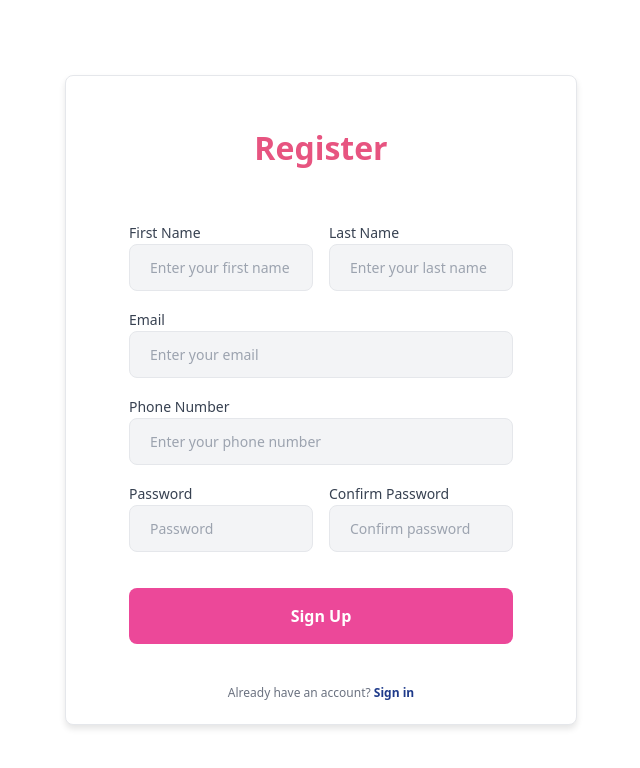
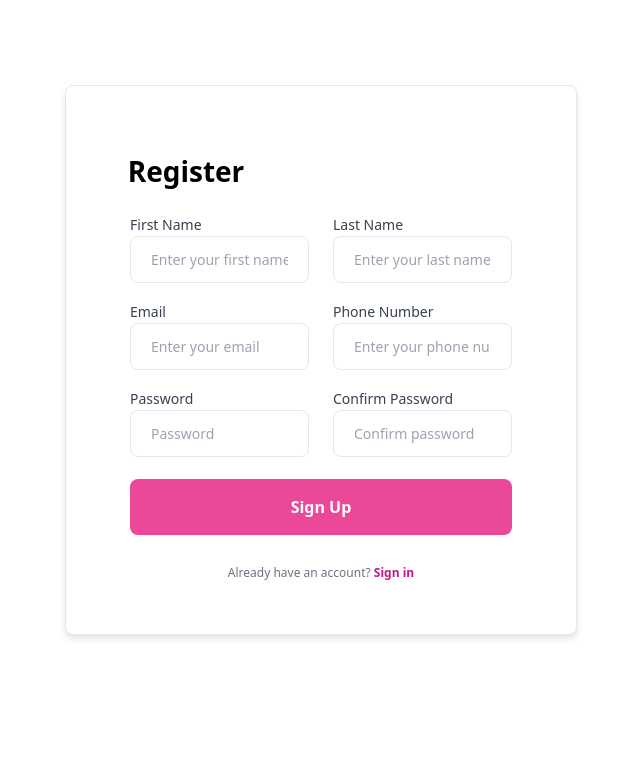
Before and after one commit to SajaniJayasinghe/Recipe_App, a React (Vite) app in the folder Client/: page /register in a window 1280 px wide. Shown: the top 768 px of the page, without its empty margins (319-959 px from the left). Built offline with nearby package versions, Linux system fonts and the light colour scheme.

Commit message:
login and register page interface finalize

```diff
--- a/Client/src/components/User/Login.jsx
+++ b/Client/src/components/User/Login.jsx
@@ -41,31 +41,33 @@ function Login() {
           layout="vertical"
         >
           <Form.Item
+            style={{ marginTop: "20px" }}
             label="Email address"
             name="email"
             rules={[{ required: true, message: "Please enter your email!" }]}
           >
             <Input
-              prefix={<MailOutlined />}
-              placeholder="john@gmail.com"
+              placeholder="Enter your Email address"
               className="login-input"
             />
           </Form.Item>
 
           <Form.Item
+            style={{ marginTop: "-10px" }}
             label="Password"
             name="password"
-            rules={[{ required: true, message: "Please enter your password!" }]}
+            rules={[
+              { required: true, message: "Please enter correct password!" },
+            ]}
           >
             <Input.Password
-              prefix={<LockOutlined />}
-              placeholder="********"
+              placeholder="Enter your Password"
               className="login-input"
             />
           </Form.Item>
 
           <Form.Item>
-            <Button type="primary" htmlType="submit" className="login-button">
+            <Button type="0000" className="login-button">
               SIGN IN
             </Button>
           </Form.Item>
--- a/Client/src/components/User/Register.jsx
+++ b/Client/src/components/User/Register.jsx
@@ -1,6 +1,6 @@
 import React from "react";
 import { Link } from "react-router-dom";
-import "../../index.css"; // Import the new CSS file
+import "../../index.css";
 
 const Register = () => {
   return (
@@ -9,8 +9,9 @@ const Register = () => {
         <div className="w-full p-6 sm:p-12">
           <div className="flex flex-col items-center">
             <h1 className="register-title">Register</h1>
-            <div className="w-full flex-1 mt-8">
-              <div className="mx-auto max-w-sm flex flex-col gap-4">
+            <div className="w-full flex-1 mt-4">
+              <div className="mx-auto max-w-lg flex flex-col gap-4">
+                {/* First Name and Last Name */}
                 <div className="flex gap-4">
                   <div className="flex-1">
                     <label
@@ -38,7 +39,10 @@ const Register = () => {
                     />
                   </div>
                 </div>
-                <div>
+
+                {/* Email and Phone Number */}
+                <div className="flex gap-4">
+                  <div className="flex-1">
                     <label htmlFor="email" className="text-gray-700 text-sm">
                       Email
                     </label>
@@ -49,7 +53,7 @@ const Register = () => {
                       id="email"
                     />
                   </div>
-                <div>
+                  <div className="flex-1">
                     <label htmlFor="phone" className="text-gray-700 text-sm">
                       Phone Number
                     </label>
@@ -60,8 +64,11 @@ const Register = () => {
                       id="phone"
                     />
                   </div>
-                <div className="grid grid-cols-1 gap-4 md:grid-cols-2">
-                  <div>
+                </div>
+
+                {/* Password and Confirm Password */}
+                <div className="flex gap-4">
+                  <div className="flex-1">
                     <label htmlFor="password" className="text-gray-700 text-sm">
                       Password
                     </label>
@@ -72,7 +79,7 @@ const Register = () => {
                       id="password"
                     />
                   </div>
-                  <div>
+                  <div className="flex-1">
                     <label
                       htmlFor="confirmPassword"
                       className="text-gray-700 text-sm"
@@ -87,6 +94,7 @@ const Register = () => {
                     />
                   </div>
                 </div>
+
                 <button className="register-button">
                   <span>Sign Up</span>
                 </button>
--- a/Client/src/index.css
+++ b/Client/src/index.css
@@ -3,7 +3,6 @@
 @tailwind utilities;
 
 /*Login*/
-/* Container styling */
 .login-container {
   display: flex;
   align-items: center;
@@ -12,7 +11,6 @@
   background-color: #f3f4f6;
 }
 
-/* Box styling */
 .login-box {
   width: 100%;
   max-width: 24rem;
@@ -23,33 +21,30 @@
   box-shadow: 0 4px 6px rgba(0, 0, 0, 0.1);
 }
 
-/* Title styling */
 .login-title {
-  text-align: center;
   font-size: 1rem;
-  font-weight: 300;
+  font-weight: 600;
   color: #ec4899;
   margin-bottom: 5rem;
   margin-top: 50px;
   text-align: left;
+  margin-left: 5px;
 }
 
-/* Input field styling */
 .login-input {
   border-radius: 0.375rem;
 }
 
-/* Error message styling */
 .login-error-message {
   color: #f67280;
   font-size: 0.875rem;
   margin-top: 0.25rem;
 }
 
-/* Button styling */
 .login-button {
   width: 100%;
   padding: 0.5rem;
+  margin-top: 5px;
   background-color: #e75480;
   color: white;
   border: none;
@@ -59,10 +54,9 @@
 }
 
 .login-button:hover {
-  background-color: #db2777;
+  background-color: #c71585;
 }
 
-/* Sign up link styling */
 .login-signup-text {
   text-align: center;
   font-size: 0.875rem;
@@ -79,18 +73,18 @@
   text-decoration: underline;
 }
 
-/*Register*/
+/* Register */
 .register-container {
   display: flex;
   align-items: center;
   justify-content: center;
-  height: 100vh;
+  height: 90vh;
   padding: 0 1.25rem;
 }
 
 .register-box {
   max-width: 32rem;
-  height: 650px;
+  height: 550px;
   background-color: white;
   border: 1px solid #e5e7eb;
   box-shadow: 0 4px 6px rgba(0, 0, 0, 0.1);
@@ -98,20 +92,26 @@
   display: flex;
   justify-content: center;
   flex: 1;
+  padding: 1rem;
 }
 
 .register-title {
   text-align: left;
-  font-size: 2rem;
-  font-weight: 800;
-  color: #e75480;
+  margin-left: -270px;
+  font-size: 1.75rem;
+  font-weight: 600;
+  color: black;
+  margin-bottom: 0.75rem;
+}
+
+.register-box .flex-1 {
+  margin-top: -0.5rem;
 }
 
 .register-input {
   width: 100%;
   padding: 0.75rem 1.25rem;
   border-radius: 0.5rem;
-  background-color: #f3f4f6;
   border: 1px solid #e5e7eb;
   font-size: 0.875rem;
   outline: none;
@@ -124,7 +124,7 @@
 }
 
 .register-button {
-  margin-top: 1.25rem;
+  margin-top: -0.1rem;
   font-weight: 600;
   background-color: #ec4899;
   color: white;
@@ -139,7 +139,7 @@
 }
 
 .register-button:hover {
-  background-color: #4338ca;
+  background-color: #c71585;
 }
 
 .register-signin-text {
@@ -147,10 +147,11 @@
   font-size: 0.75rem;
   text-align: center;
   color: #6b7280;
+  margin-top: 5px;
 }
 
 .register-signin-link {
-  color: #1e3a8a;
+  color: #c71585;
   font-weight: 600;
   text-decoration: none;
 }
@@ -161,5 +162,5 @@
 
 .flex {
   display: flex;
-  gap: 1rem;
+  gap: 1.5rem;
 }
```
Lines whose indentation alone changed are shown as unchanged.
